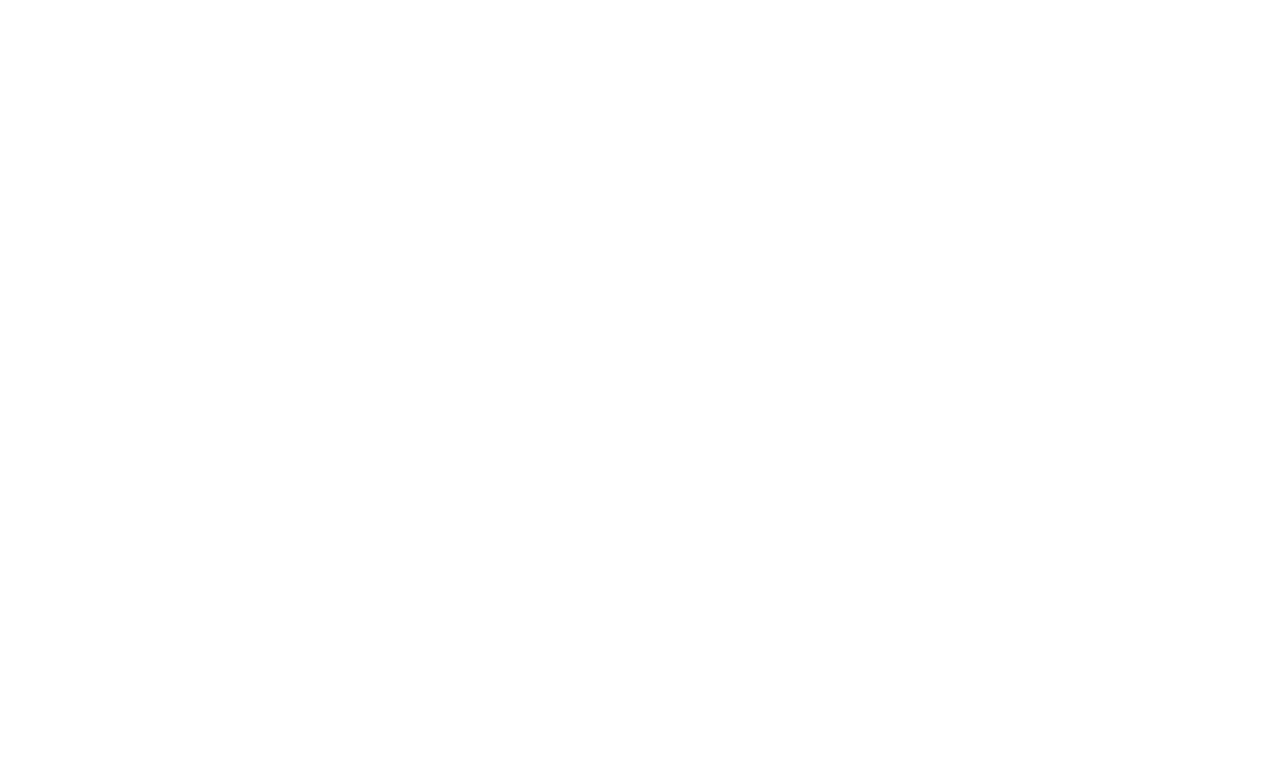
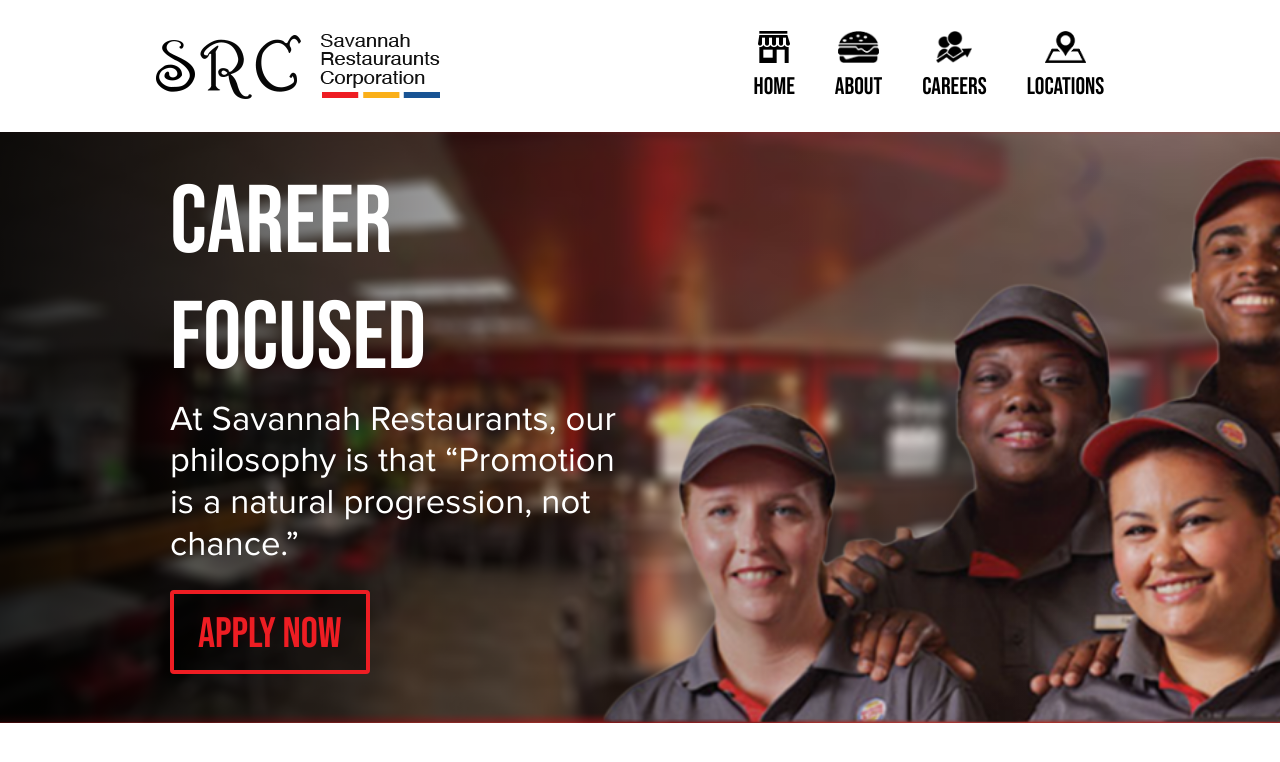
Before and after one commit to CamBurrows/SRC-website, a plain HTML site: page home.html in a window 1280 px wide. Drawn offline with nearby package versions, Linux system fonts and the light colour scheme.

Commit message:
navbar and hero image content for homepage is complete for desktop size

```diff
--- /dev/null
+++ b/assets/scss/_button.scss
@@ -0,0 +1,14 @@
+@mixin red-button {
+    border: 4px solid #ee1d23;
+    font-family: 'bebas';
+    font-size: 32pt;
+    color: #ee1d23;
+    background: rgba(0, 0, 0, 0.363);
+    padding: 6px 24px;
+    margin-top: 16px;
+
+    &:hover {
+        color: black;
+        background-color: #ee1d23;
+    }
+}
--- /dev/null
+++ b/assets/scss/_fontface.scss
@@ -0,0 +1,23 @@
+@font-face {
+    font-family: 'bebas';
+    src: url('../fonts/bebas/Bebas Neue.eot');
+    src: url('../fonts/bebas/Bebas Neue.eot?#iefix') format('embedded-opentype'),
+        url('../fonts/bebas/bebas neue.woff2') format('woff2'),
+        url('../fonts/bebas/bebas neue.woff') format('woff'),
+        url('../fonts/bebas/Bebas Neue.ttf') format('truetype'),
+        url('../fonts/bebas/BebasNeue.svg#BebasNeue') format('svg');
+    font-weight: normal;
+    font-style: normal
+}
+
+@font-face {
+    font-family: 'proxima-nova';
+    src: url('../fonts/proxima-nova/Proxima Nova.eot');
+    src: url('../fonts/proxima-nova/Proxima Nova.eot?#iefix') format('embedded-opentype'),
+        url('../fonts/proxima-nova/Proxima Nova.woff2') format('woff2'),
+        url('../fonts/proxima-nova/Proxima Nova.woff') format('woff'),
+        url('../fonts/proxima-nova/Proxima Nova.ttf') format('truetype'),
+        url('../fonts/proxima-nova/ProximaNova-Bold.svg#ProximaNova-Bold') format('svg');
+    font-weight: normal;
+    font-style: normal
+}
--- /dev/null
+++ b/assets/scss/_navbar.scss
@@ -0,0 +1,20 @@
+nav {
+    a {
+        font-family: 'bebas';
+        font-size: 18pt;
+        color: black;
+        &:hover { text-decoration:  none}
+    }
+
+
+    .nav-item {
+        text-align : center;
+        margin: 20px
+    }
+
+    .nav-icon {
+        height: 37px;
+        padding-bottom: 5px
+    }
+
+}
--- a/assets/scss/home-style.scss
+++ b/assets/scss/home-style.scss
@@ -1,36 +1,6 @@
-@font-face {
-    font-family: 'bebas';
-    src: url('../fonts/bebas/Bebas Neue.eot');
-    src: url('../fonts/bebas/Bebas Neue.eot?#iefix') format('embedded-opentype'),
-        url('../fonts/bebas/bebas neue.woff2') format('woff2'),
-        url('../fonts/bebas/bebas neue.woff') format('woff'),
-        url('../fonts/bebas/Bebas Neue.ttf') format('truetype'),
-        url('../fonts/bebas/BebasNeue.svg#BebasNeue') format('svg');
-    font-weight: normal;
-    font-style: normal
-}
-
-@font-face {
-    font-family: 'proxima-nova';
-    src: url('../fonts/proxima-nova/Proxima Nova.eot');
-    src: url('../fonts/proxima-nova/Proxima Nova.eot?#iefix') format('embedded-opentype'),
-        url('../fonts/proxima-nova/Proxima Nova.woff2') format('woff2'),
-        url('../fonts/proxima-nova/Proxima Nova.woff') format('woff'),
-        url('../fonts/proxima-nova/Proxima Nova.ttf') format('truetype'),
-        url('../fonts/proxima-nova/ProximaNova-Bold.svg#ProximaNova-Bold') format('svg');
-    font-weight: normal;
-    font-style: normal
-}
-
-.nav {
-    a {
-        font-family: 'bebas';
-        font-size: 18pt;
-        color: black;
-        &:hover { text-decoration:  none}
-
-    }
-}
+@import 'fontface';
+@import 'navbar';
+@import 'button';
 
 h1 {
     font-family: 'bebas';
@@ -41,17 +11,24 @@ h1 {
 h2 {
     font-family: 'proxima-nova';
     color: white;
-    font-size: 30pt
+    font-size: 26pt
+}
+
+.hero {
+    background: linear-gradient(to right, rgba(0, 0, 0, 0.856), rgba(0, 0, 0, 0.185), transparent), url('../images/workers-hero.png');
+    background-position: center;
+    background-repeat: no-repeat;
+    background-size: cover;
+    position: relative;
+}
+
+.hero-caption {
+    padding-top: 3%;
+    padding-bottom: 5%
 }
 
 .apply-button {
-    border: 4px solid #ee1d23;
-}
-
-.apply-button-text {
-    font-family: 'bebas';
-    font-size: 36pt;
-    color: #ee1d23
+    @include red-button;
 }
 
 h3 {
@@ -84,6 +61,6 @@ footer {
     max-width: 100vh
 }
 
-.container-fluid {
-    max-width: 70vh
+.container {
+    max-width: 80%
 }
--- a/home.html
+++ b/home.html
@@ -1,12 +1,111 @@
 <!DOCTYPE html>
 <html lang="en">
+
 <head>
-    <meta charset="UTF-8">
-    <meta name="viewport" content="width=device-width, initial-scale=1.0">
-    <meta http-equiv="X-UA-Compatible" content="ie=edge">
-    <title>Document</title>
+	<meta charset="UTF-8">
+	<meta name="viewport" content="width=device-width, initial-scale=1.0">
+	<meta http-equiv="X-UA-Compatible" content="ie=edge">
+	<title>Savannah BK</title>
+
+	<!-- bootstrap cdn -->
+	<link rel="stylesheet" href="https://maxcdn.bootstrapcdn.com/bootstrap/4.0.0/css/bootstrap.min.css" integrity="sha384-Gn5384xqQ1aoWXA+058RXPxPg6fy4IWvTNh0E263XmFcJlSAwiGgFAW/dAiS6JXm"
+	 crossorigin="anonymous">
+	<link rel="stylesheet" href="assets/css/home-style.css">
 </head>
+
 <body>
+	<!-- navbar begins -->
+	<nav class="navbar navbar-light navbar-expand-lg">
+		<div class="container">
+			<div class="navbar-brand">
+			<img class="logo" src="assets/images/SRC-main-logo.png" alt="Savannah Restaurants Corporation">
+			</div>
+
+			<button class="navbar-toggler" type="button" data-toggle="collapse" data-target="#collapsed-container" aria-controls="navbarSupportedContent" aria-expanded="false" aria-label="Toggle navigation">
+				<span class="navbar-toggler-icon"></span>
+			</button>
+
+			<div class="collapse navbar-collapse justify-content-end" id="collapsed-container">
+			<ul class="navbar-nav nav">
+
+				<a href="home.html">
+					<li class="nav-item nav-item-active">
+						<div class="icon">
+							<img class="nav-icon" src="assets/images/home-icon.png" alt="Savannah BK Home" />
+						</div>
+						<div class="nav-heading">
+							Home
+						</div>
+					</li>
+				</a>
+
+				<a href="about.html">
+					<li class="nav-item">
+						<div class="icon">
+							<img class="nav-icon" src="assets/images/burger-icon.png" alt="Savannah BK About" />
+						</div>
+						<div class="nav-heading">
+							About
+						</div>
+					</li>
+				</a>
+
+				<a href="careers.html">
+					<li class="nav-item">
+						<div class="icon">
+							<img class="nav-icon" src="assets/images/career-icon.png" alt="Savannah BK Careers" />
+						</div>
+						<div class="nav-heading">
+							Careers
+						</div>
+					</li>
+				</a>
+
+				<a href="locations.html">
+					<li class="nav-item">
+						<div class="icon">
+							<img class="nav-icon" src="assets/images/location-icon.png" alt="Savannah BK Locations" />
+						</div>
+						<div class="nav-heading">
+							Locations
+						</div>
+					</li>
+				</a>
+
+
+
+
+			</ul>
+			</div>
+		</div>
+	</nav>
+	<!-- navbar end -->
+
+	<!-- hero image -->
+	<div class="hero col-sm-12">
+		<div class="container">
+			<div class="hero-caption col-sm-6">
+				<h1>
+					Career Focused
+				</h1>
+				<h2>
+					At Savannah Restaurants,
+					our philosophy is that “Promotion is a natural progression, not chance.”
+				</h2>
+				<button type="button" class="btn apply-button">Apply Now</button>
+			</div>
+		</div>
+	</div>
+	<!-- hero image ends -->
+
+<!-- jQuery and bootstrap cdn -->
+<script src="https://code.jquery.com/jquery-3.2.1.slim.min.js" integrity="sha384-KJ3o2DKtIkvYIK3UENzmM7KCkRr/rE9/Qpg6aAZGJwFDMVNA/GpGFF93hXpG5KkN"
+	crossorigin="anonymous"></script>
+<script src="https://cdnjs.cloudflare.com/ajax/libs/popper.js/1.12.9/umd/popper.min.js" integrity="sha384-ApNbgh9B+Y1QKtv3Rn7W3mgPxhU9K/ScQsAP7hUibX39j7fakFPskvXusvfa0b4Q"
+	crossorigin="anonymous"></script>
+<script src="https://maxcdn.bootstrapcdn.com/bootstrap/4.0.0/js/bootstrap.min.js" integrity="sha384-JZR6Spejh4U02d8jOt6vLEHfe/JQGiRRSQQxSfFWpi1MquVdAyjUar5+76PVCmYl"
+	crossorigin="anonymous"></script>
 
 </body>
+
 </html>
```
Also changed, not shown: careers.html (added, +12 -0 lines), locations.html (+71 -5 lines), assets/css/home-style.css, assets/images/home-icon.png (added), 1 other file.
